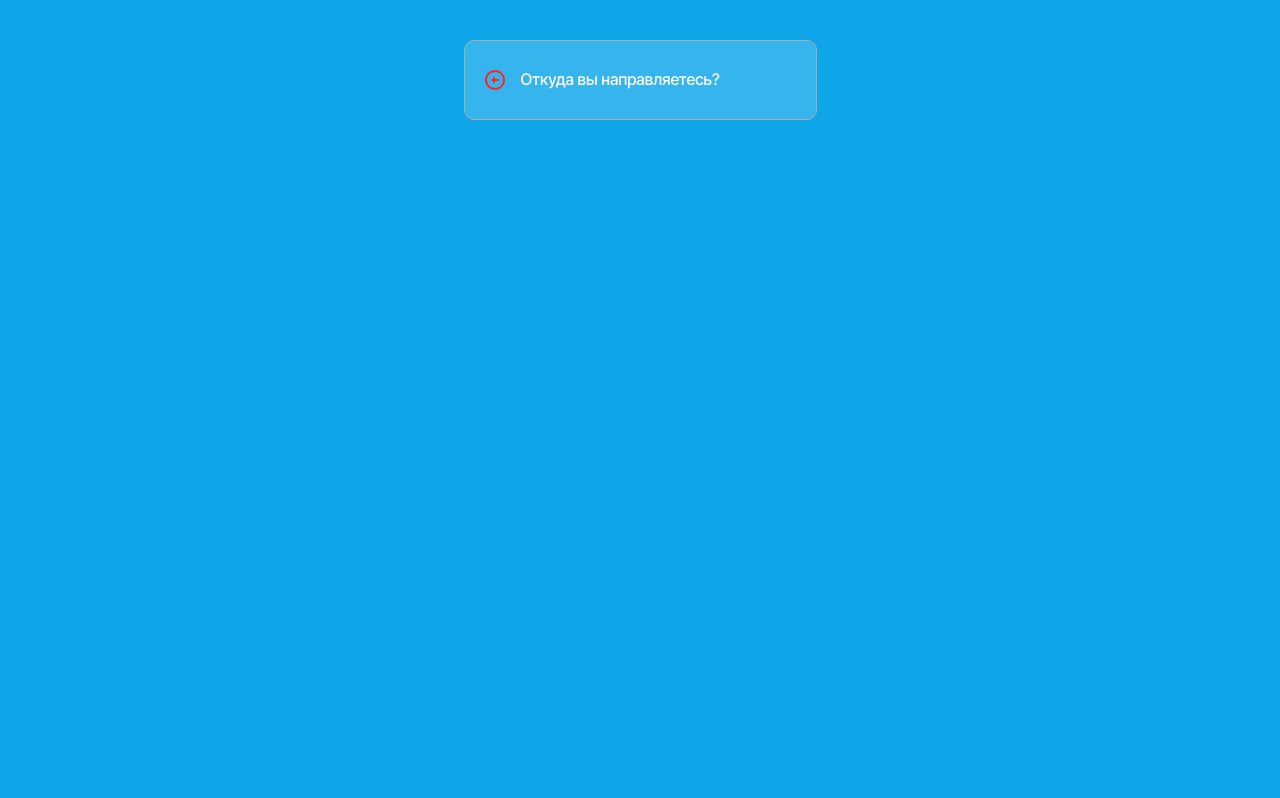
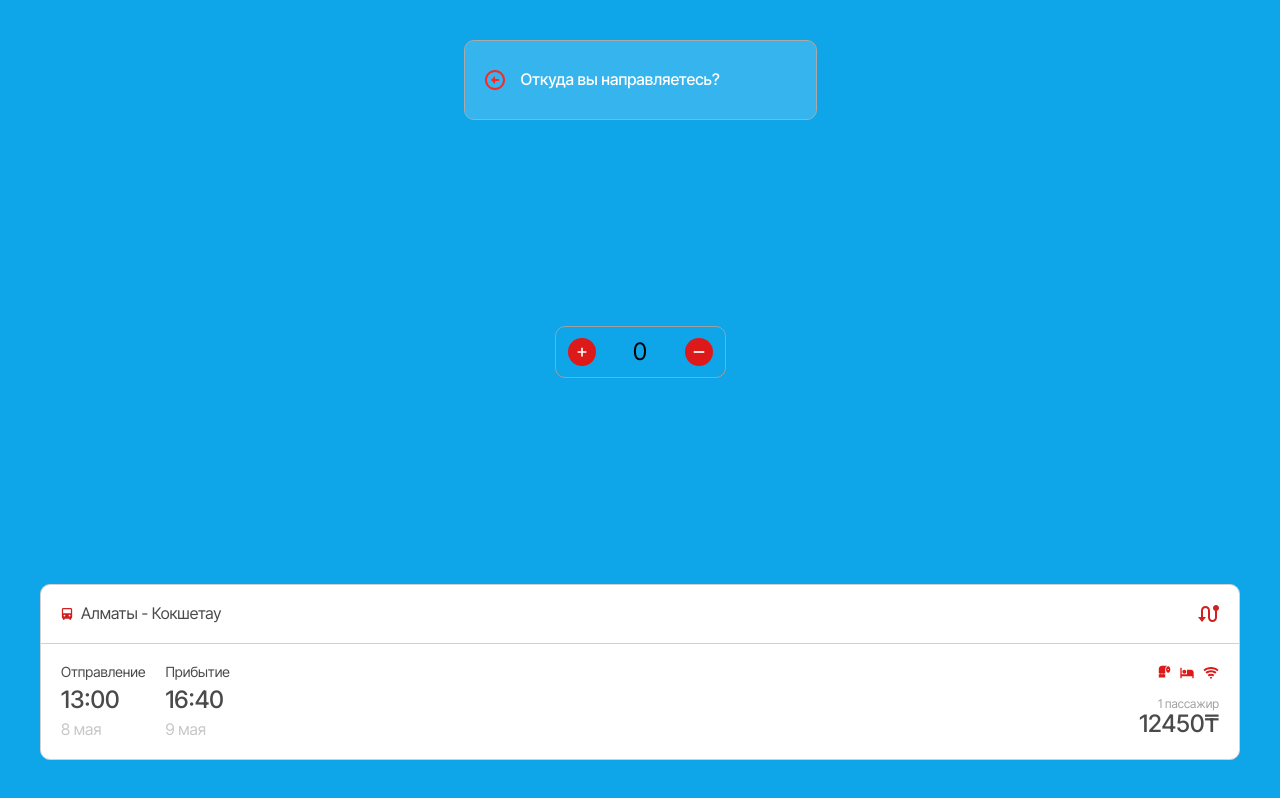
Before and after one commit to Arsik0153/kazbus, a Next.js app: page / in a window 1280 px wide. Built offline with nearby package versions, Linux system fonts and the light colour scheme.

Commit message:
added trip card

```diff
--- /dev/null
+++ b/public/assets/bus.tsx
@@ -0,0 +1,11 @@
+import React from 'react'
+
+const Bus = () => {
+    return (
+        <svg width="12" height="12" viewBox="0 0 12 12" fill="none" xmlns="http://www.w3.org/2000/svg">
+            <path fill-rule="evenodd" clip-rule="evenodd" d="M2.13923 1.4966C2.13923 1.39943 2.218 1.32066 2.31517 1.32066H9.68437C9.78157 1.32066 9.86034 1.39943 9.86034 1.4966V5.14286H2.13923V1.4966ZM11.1461 9.27522C11.1461 9.96248 10.6717 10.5389 10.0326 10.6951V11.1353C10.0326 11.6086 9.64889 11.9925 9.17549 11.9925C8.70209 11.9925 8.31836 11.6086 8.31836 11.1353V10.7369H3.68118V11.1353C3.68118 11.6086 3.29743 11.9925 2.82404 11.9925C2.35066 11.9925 1.9669 11.6086 1.9669 11.1353V10.6951C1.3278 10.5389 0.853516 9.96248 0.853516 9.27522V1.4966C0.853516 0.689349 1.50792 0.0349426 2.31517 0.0349426H9.68437C10.4916 0.0349426 11.1461 0.689349 11.1461 1.4966V9.27522ZM3.42834 8.57142C3.90173 8.57142 4.28549 8.18766 4.28549 7.71428C4.28549 7.2409 3.90173 6.85714 3.42834 6.85714C2.95496 6.85714 2.5712 7.2409 2.5712 7.71428C2.5712 8.18766 2.95496 8.57142 3.42834 8.57142ZM8.5712 8.57142C9.0446 8.57142 9.42834 8.18766 9.42834 7.71428C9.42834 7.2409 9.0446 6.85714 8.5712 6.85714C8.09782 6.85714 7.71406 7.2409 7.71406 7.71428C7.71406 8.18766 8.09782 8.57142 8.5712 8.57142Z" fill="#D21F1F" />
+        </svg>
+    )
+}
+
+export default Bus;
--- /dev/null
+++ b/public/assets/hotel-bed.tsx
@@ -0,0 +1,11 @@
+import React from 'react'
+
+const HotelBed = () => {
+    return (
+        <svg width="16" height="16" viewBox="0 0 16 16" fill="none" xmlns="http://www.w3.org/2000/svg">
+            <path d="M14.6668 7.33335V13.3334H13.3335V11.3334H2.66683V13.3334H1.3335V2.66669H2.66683V9.33335H8.00016V4.66669H12.0002C13.4729 4.66669 14.6668 5.86059 14.6668 7.33335ZM5.3335 8.66669C4.22893 8.66669 3.3335 7.77129 3.3335 6.66669C3.3335 5.56212 4.22893 4.66669 5.3335 4.66669C6.43806 4.66669 7.3335 5.56212 7.3335 6.66669C7.3335 7.77129 6.43806 8.66669 5.3335 8.66669Z" fill="#DD1919" />
+        </svg>
+    )
+}
+
+export default HotelBed;
--- /dev/null
+++ b/public/assets/minus.tsx
@@ -0,0 +1,14 @@
+import React from 'react'
+
+const Minus = () => {
+    return (
+
+        <svg width="28" height="28" viewBox="0 0 28 28" fill="none" xmlns="http://www.w3.org/2000/svg">
+            <circle cx="14" cy="14" r="14" fill="#DD1919" />
+            <path d="M8.75 14.875V13.125H19.25V14.875H8.75Z" fill="white" />
+        </svg>
+
+    )
+}
+
+export default Minus;
--- /dev/null
+++ b/public/assets/plus.tsx
@@ -0,0 +1,12 @@
+import React from 'react'
+
+const Plus = () => {
+    return (
+        <svg width="28" height="28" viewBox="0 0 28 28" fill="none" xmlns="http://www.w3.org/2000/svg">
+            <circle cx="14" cy="14" r="14" fill="#DD1919" />
+            <path d="M9.625 14.816V13.184H18.375V14.816H9.625ZM13.1886 18.375V9.625H14.8114V18.375H13.1886Z" fill="white" />
+        </svg>
+    )
+}
+
+export default Plus
--- /dev/null
+++ b/public/assets/route-fill.tsx
@@ -0,0 +1,11 @@
+import React from 'react'
+
+const RouteFill = () => {
+    return (
+        <svg width="21" height="17" viewBox="0 0 21 17" fill="none" xmlns="http://www.w3.org/2000/svg">
+            <path d="M3 12V5.5C3 3.01472 5.01472 1 7.5 1C9.9853 1 12 3.01472 12 5.5V12.5C12 13.8807 13.1193 15 14.5 15C15.8807 15 17 13.8807 17 12.5V5.82929C15.8348 5.41746 15 4.30622 15 3C15 1.34315 16.3431 0 18 0C19.6569 0 21 1.34315 21 3C21 4.30622 20.1652 5.41746 19 5.82929V12.5C19 14.9853 16.9853 17 14.5 17C12.0147 17 10 14.9853 10 12.5V5.5C10 4.11929 8.88071 3 7.5 3C6.11929 3 5 4.11929 5 5.5V12H8L4 17L0 12H3Z" fill="#D21F1F" />
+        </svg>
+    )
+}
+
+export default RouteFill;
--- /dev/null
+++ b/public/assets/toilet-paper.tsx
@@ -0,0 +1,11 @@
+import React from 'react'
+
+const ToiletPaper = () => {
+    return (
+        <svg width="13" height="13" viewBox="0 0 13 13" fill="none" xmlns="http://www.w3.org/2000/svg">
+            <path fill-rule="evenodd" clip-rule="evenodd" d="M9.10487 0.777771H4.00264C2.22163 0.777771 0.777832 2.22157 0.777832 4.00258V8.43669H2.39024V9.24289H0.777832V12.6021H7.22744V4.54005C7.22744 3.51257 7.50365 2.54591 7.99253 1.81256C8.27572 1.38776 8.65216 1.01472 9.10487 0.777771ZM3.19644 9.24289V8.43669H4.80884V9.24289H3.19644ZM7.22744 8.43669H5.61504V9.24289H7.22744V8.43669ZM10.1835 7.76485C8.9962 7.76485 8.03365 6.32105 8.03365 4.54005C8.03365 2.75903 8.9962 1.31524 10.1835 1.31524C11.3708 1.31524 12.3334 2.75903 12.3334 4.54005C12.3334 6.32105 11.3708 7.76485 10.1835 7.76485ZM9.64605 5.07751V4.00258H10.721V5.07751H9.64605Z" fill="#DD1919" />
+        </svg>
+    )
+}
+
+export default ToiletPaper;
--- /dev/null
+++ b/public/assets/wifi.tsx
@@ -0,0 +1,11 @@
+import React from 'react'
+
+const Wifi = () => {
+    return (
+        <svg width="16" height="16" viewBox="0 0 16 16" fill="none" xmlns="http://www.w3.org/2000/svg">
+            <path d="M0.459473 4.66439C2.52002 2.99803 5.14334 2 7.99977 2C10.8562 2 13.4795 2.99803 15.5401 4.66439L14.2834 6.22033C12.5662 4.83169 10.3801 4 7.99977 4C5.61942 4 3.43331 4.83169 1.71619 6.22033L0.459473 4.66439ZM2.554 7.2576C4.04217 6.05413 5.9368 5.33333 7.99977 5.33333C10.0628 5.33333 11.9574 6.05413 13.4456 7.2576L12.1888 8.81353C11.0441 7.8878 9.5867 7.33333 7.99977 7.33333C6.41286 7.33333 4.95546 7.8878 3.81072 8.81353L2.554 7.2576ZM4.64853 9.85087C5.56432 9.1102 6.73024 8.66667 7.99977 8.66667C9.2693 8.66667 10.4352 9.1102 11.351 9.85087L10.0943 11.4068C9.5219 10.9439 8.79324 10.6667 7.99977 10.6667C7.2063 10.6667 6.47762 10.9439 5.90524 11.4068L4.64853 9.85087ZM6.74304 12.4441C7.0865 12.1663 7.5237 12 7.99977 12C8.47584 12 8.91304 12.1663 9.2565 12.4441L7.99977 14L6.74304 12.4441Z" fill="#DD1919" />
+        </svg>
+    )
+}
+
+export default Wifi;
--- a/src/app/page.tsx
+++ b/src/app/page.tsx
@@ -1,7 +1,8 @@
 import React from 'react';
 import FullPageSelector from '@/components/fullpageselector';
 import ArrowRightIcon from '../../public/assets/arrow-right-icon';
-
+import Counter from '@/components/counter';
+import Trip from '@/components/trip';
 export default function Home() {
     return (
         <main className="flex min-h-screen flex-col items-center justify-between bg-sky-500/100 p-10">
@@ -9,6 +10,8 @@ export default function Home() {
                 icon={<ArrowRightIcon />}
                 text={'Откуда вы направляетесь?'}
             />
+            <Counter/>
+            <Trip/>
         </main>
     );
 }
--- /dev/null
+++ b/src/components/counter.tsx
@@ -0,0 +1,41 @@
+'use client'
+import { useState } from 'react';
+import Plus from '../../public/assets/plus';
+import Minus from '../../public/assets/minus';
+
+const Counter = () => {
+    const [count, setCount] = useState(0);
+
+    const increment = () => {
+        setCount(count + 1);
+    };
+
+    const decrement = () => {
+        if (count > 0) {
+            setCount(count - 1);
+        }
+    };
+
+    return (
+        <div className="flex flex-row items-center border border-[#A0A0A0]
+            rounded-[10px] max-w-[171px] max-h-[52px] justify-between h-full w-full p-3
+            ">
+            <button
+                onClick={increment}
+            >
+                <Plus />
+            </button>
+            <span className="text-2xl">{count}</span>
+
+            <button
+                onClick={decrement}
+            >
+                <Minus />
+            </button>
+
+
+        </div>
+    );
+};
+
+export default Counter;
--- /dev/null
+++ b/src/components/trip.tsx
@@ -0,0 +1,55 @@
+import React from 'react'
+import Bus from '../../public/assets/bus';
+import RouteFill from '../../public/assets/route-fill';
+import ToiletPaper from '../../public/assets/toilet-paper';
+import HotelBed from '../../public/assets/hotel-bed';
+import Wifi from '../../public/assets/wifi';
+
+const Trip = () => {
+    return (
+        <div className='border border-[#D1D1D1] rounded-[10px] w-full bg-[#FFFFFF]'>
+            <div className='p-5 flex flex-row items-center justify-between'>
+                <div className='flex flex-row gap-2 items-center'>
+                    <div>
+                        <Bus />
+                    </div>
+                    <div className='font-normal text-[16px] leading-[17.6px] text-[#4A4A4A]'>
+                        Алматы - Кокшетау
+                    </div>
+                </div>
+                <div>
+                    <RouteFill />
+                </div>
+            </div>
+            <div className='border-b w-full border-[#D1D1D1]'></div>
+            <div className='p-5 flex flex-row justify-between items-center'>
+                <div className='flex flex-row gap-5'>
+                    <div className='flex flex-col gap-2'>
+                        <div className='font-normal text-[14px] leading-[15.4px] text-[#4A4A4A]'>Отправление</div>
+                        <div className='font-medium text-[24px] leading-[26.4px] text-[#4A4A4A]'>13:00</div>
+                        <div className='font-normal text-[16px] leading-[17.6px] text-[#C8C8C8]'>8 мая</div>
+                    </div>
+                    <div className='flex flex-col gap-2'>
+                        <div className='font-normal text-[14px] leading-[15.4px] text-[#4A4A4A]'>Прибытие</div>
+                        <div className='font-medium text-[24px] leading-[26.4px] text-[#4A4A4A]'>16:40</div>
+                        <div className='font-normal text-[16px] leading-[17.6px] text-[#C8C8C8]'>9 мая</div>
+                    </div>
+                </div>
+                <div className='flex flex-col gap-4'>
+                    <div className='gap-2 flex flex-row place-content-end'>
+                        <ToiletPaper />
+                        <HotelBed />
+                        <Wifi />
+                    </div>
+                    <div className='text-right'>
+                        <div className='font-normal text-[12px] leading-[13.2px] text-[#A0A0A0]'>1 пассажир</div>
+                        <div className='font-medium text-[24px] leading-[26.4px] text-[#4A4A4A]'>12450₸</div>
+                    </div>
+
+                </div>
+            </div>
+        </div>
+    )
+}
+
+export default Trip;
```
Also changed, not shown: 1 other file (tests, documents, lock files or other folders).
